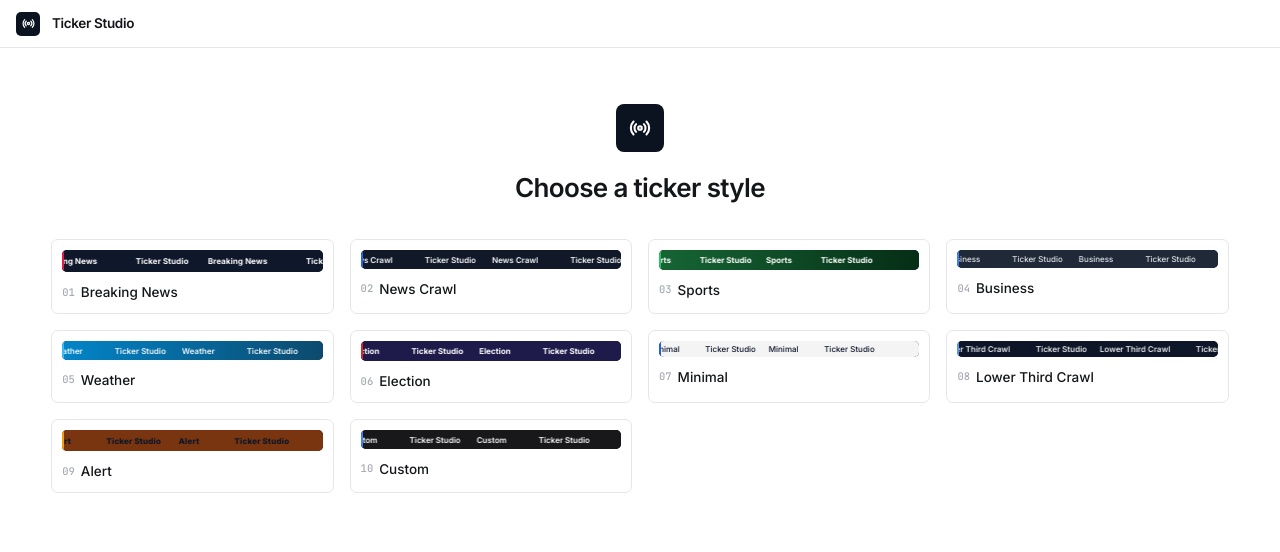
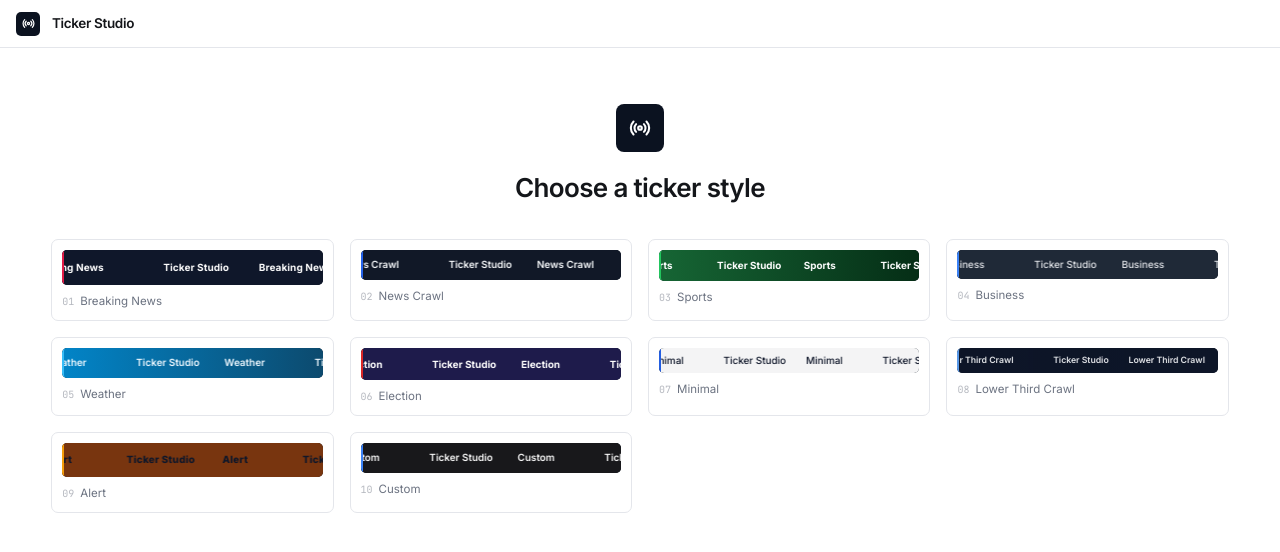
Before and after one commit to diyaseth-2409/ticker-studio-deploy, a React (Vite) app: page / in a window 1280 px wide. Shown: the top 552 px of the page. Built offline with nearby package versions, Linux system fonts and the light colour scheme.

Commit message:
Enlarge ticker previews, de-emphasize card titles
Bump preview scale 0.4 -> 0.62 and shrink/lighten the name label below
each preview (smaller, regular weight, muted color) so the ticker
itself is the visual focus of each card, not the caption.

```diff
--- a/src/components/canvas/StartListicle.tsx
+++ b/src/components/canvas/StartListicle.tsx
@@ -53,16 +53,16 @@ export function StartListicle() {
               onClick={() => setPreset(p.id)}
               className="group flex flex-col rounded-[7px] border border-studio-border p-2.5 text-left transition-colors hover:border-accent-400 hover:bg-accent-50/30"
             >
-              <div className="mb-2.5 w-full overflow-hidden rounded-[5px] bg-navy-900">
-                <TickerRender ticker={preview} scale={0.4} />
+              <div className="mb-2 w-full overflow-hidden rounded-[5px] bg-navy-900">
+                <TickerRender ticker={preview} scale={0.62} />
               </div>
               <div className="flex items-center justify-between gap-2">
-                <p className="flex items-center gap-1.5 text-[13.5px] font-medium text-studio-ink">
-                  <span className="font-mono text-[10.5px] text-studio-muted/60">{String(i + 1).padStart(2, '0')}</span>
+                <p className="flex items-center gap-1.5 text-[11.5px] font-normal text-studio-muted">
+                  <span className="font-mono text-[10px] text-studio-muted/50">{String(i + 1).padStart(2, '0')}</span>
                   {p.label}
                 </p>
                 <ArrowRight
-                  size={13}
+                  size={12}
                   className="shrink-0 text-studio-muted/0 transition-colors group-hover:text-accent-600"
                 />
               </div>
```
